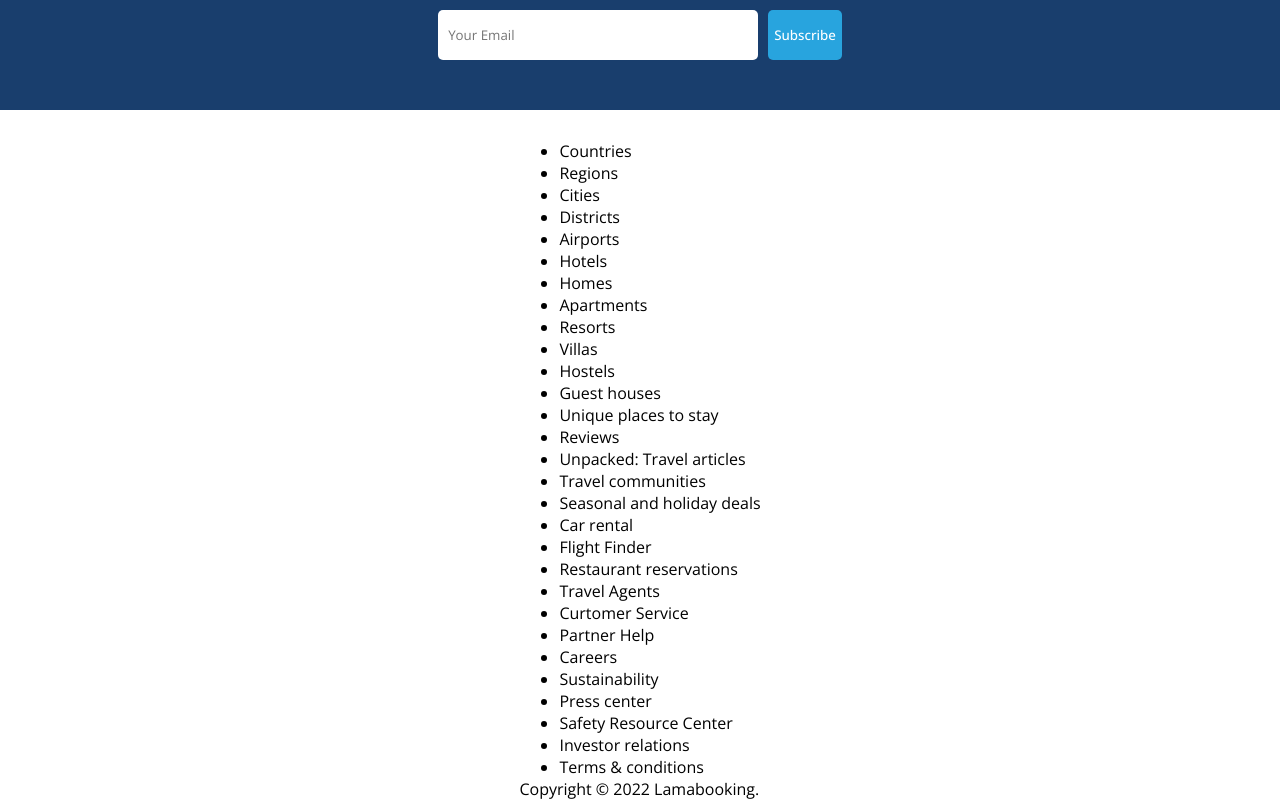
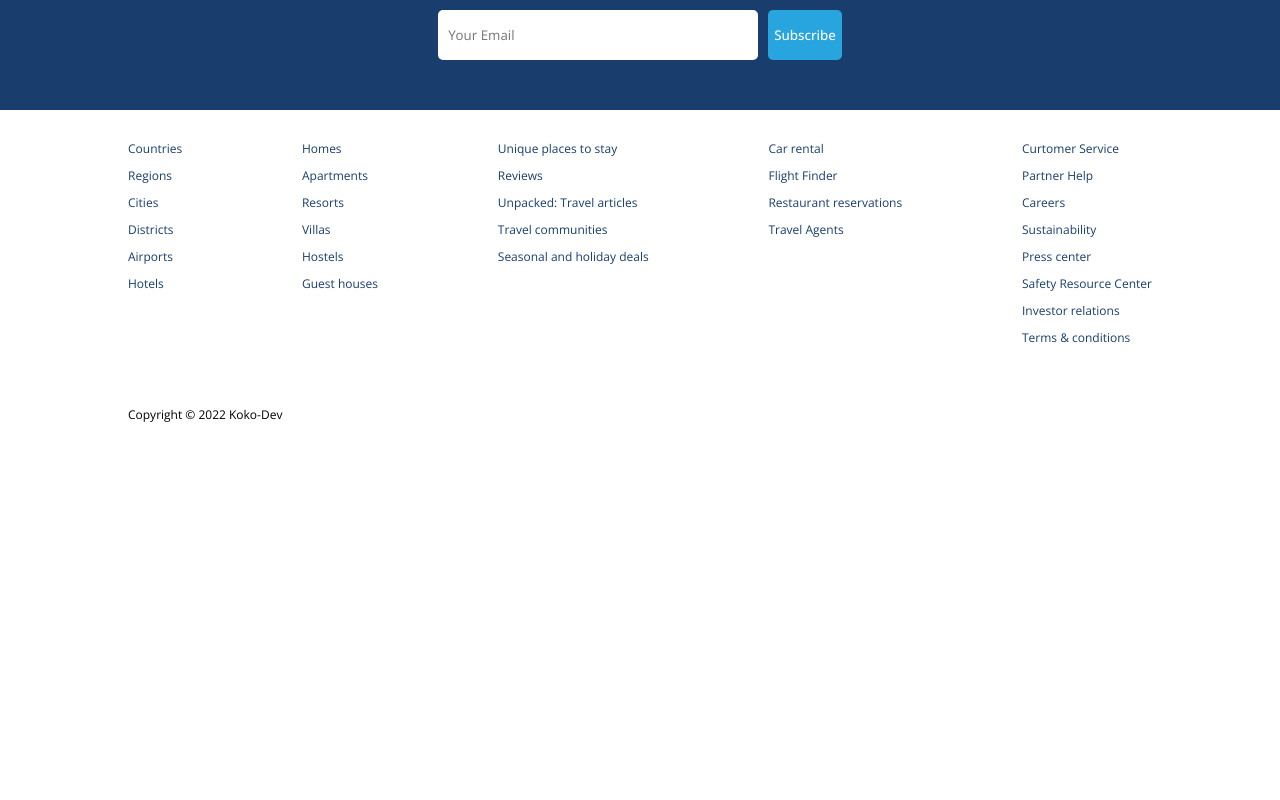
Before and after one commit to Koko-Dev/react-reservation-app, a React (Create React App) app: page / in a window 1280 px wide. Shown: the part 1684-2484 px from the top of the page. After the commit the page ends 2107 px from the top, so only its background shows below. Built offline with nearby package versions, Linux system fonts and the light colour scheme.

Commit message:
Add styling to the footer

```diff
--- a/src/components/footer/Footer.js
+++ b/src/components/footer/Footer.js
@@ -44,7 +44,7 @@ const Footer = () => {
 					<li className="fListItem">Terms & conditions</li>
 				</ul>
 			</div>
-			<div className="fText">Copyright © 2022 Lamabooking.</div>
+			<div className="fText">Copyright © 2022 Koko-Dev</div>
 		</div>
 	);
 };
--- a/src/components/footer/footer.css
+++ b/src/components/footer/footer.css
@@ -0,0 +1,23 @@
+.footer {
+	width: 100%;
+	max-width: 1024px;
+	font-size: 12px;
+}
+
+.fLists {
+	width: 100%;
+	display: flex;
+	justify-content: space-between;
+	margin-bottom: 50px;
+}
+
+.fList {
+	list-style: none;
+	padding: 0;
+}
+
+.fListItem {
+	margin-bottom: 10px;
+	color: #193e6d;
+	cursor: pointer;
+}
```
